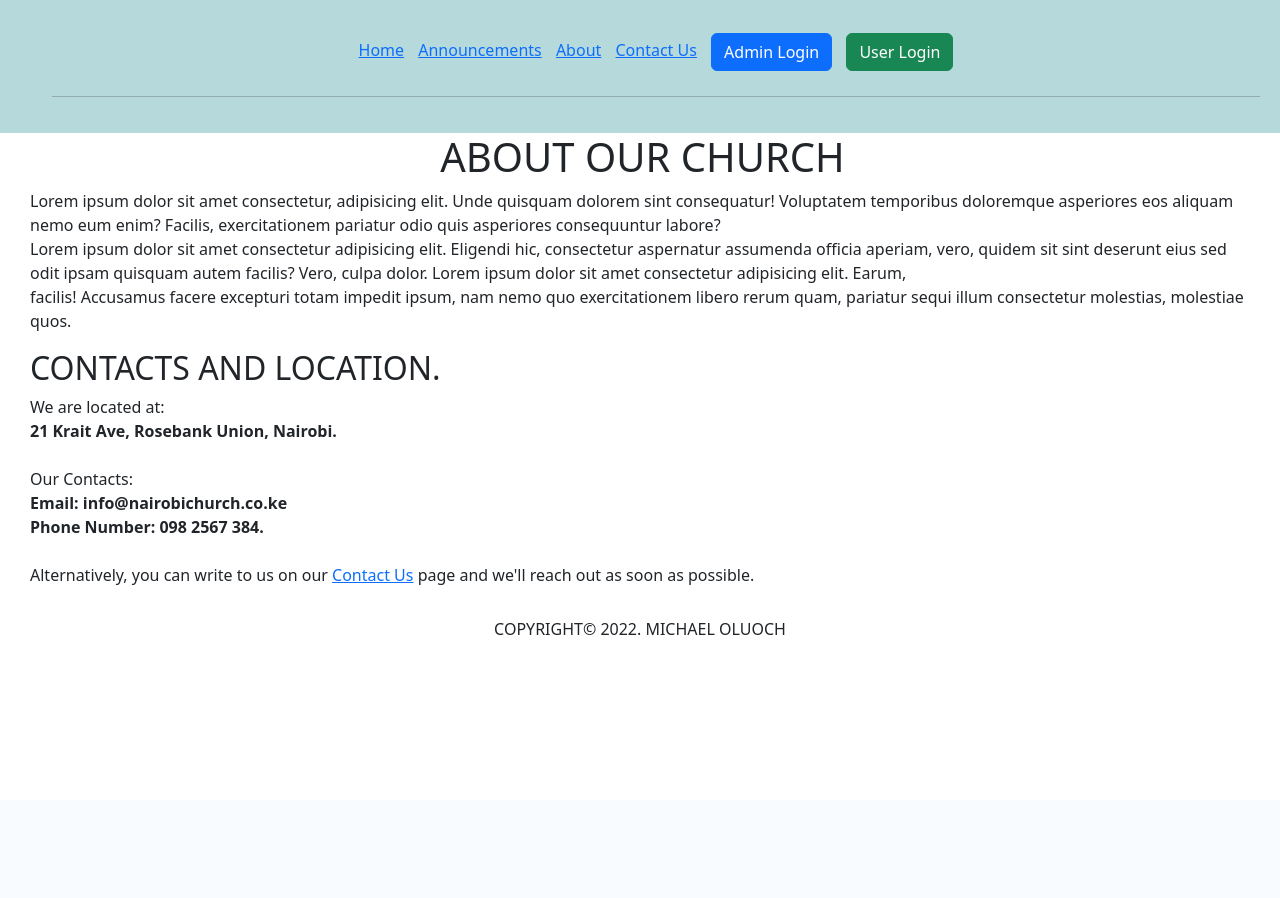
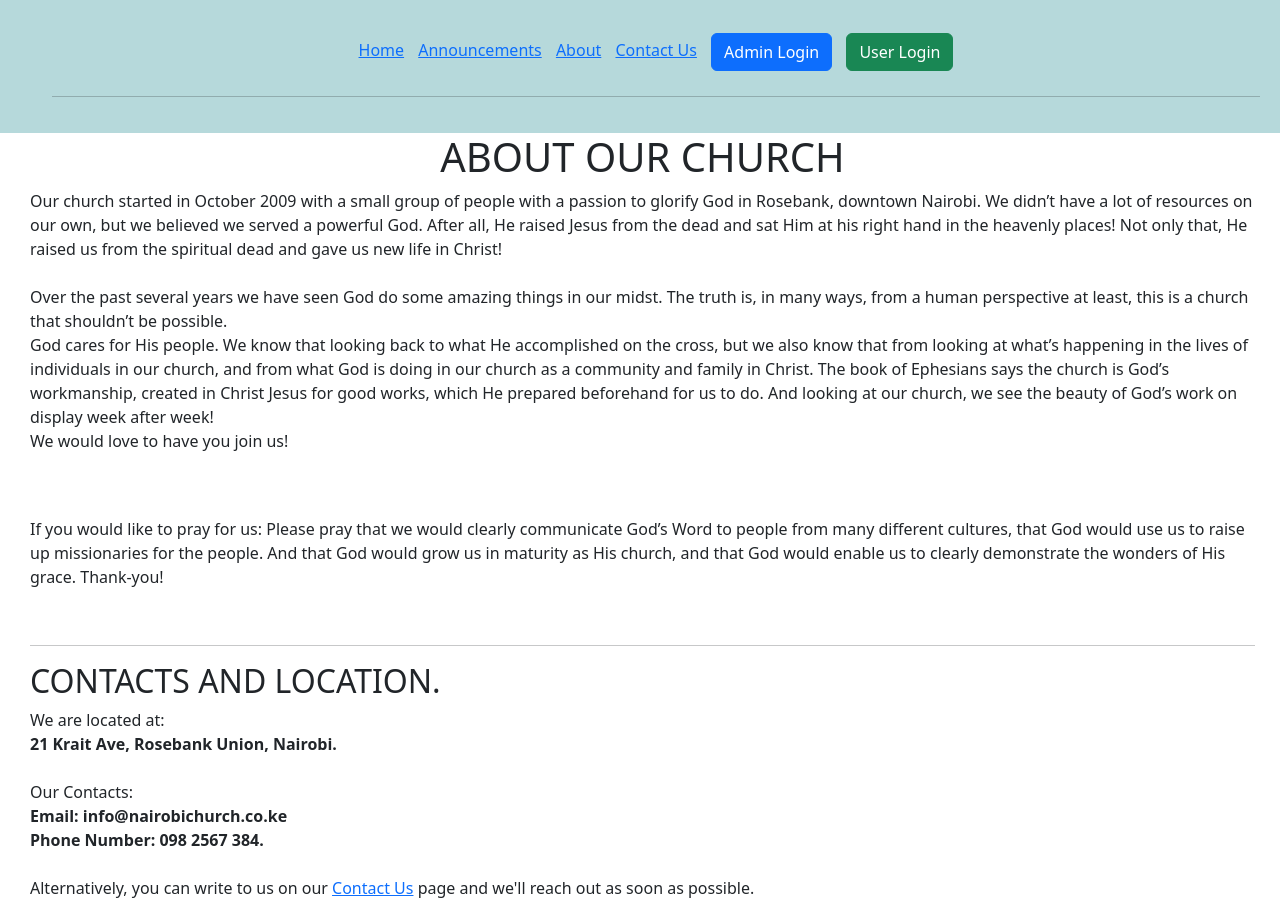
Before and after one commit to mike-mike-8000/NEW-church-management-project, a PHP site: page /about.php in a window 1280 px wide. Shown: the top 898 px of the page. Before the commit the page ends 635 px from the top, so only its background shows below. Run offline with PHP 8.4, Linux system fonts and the light colour scheme.

Commit message:
minor final changes

```diff
--- a/about.php
+++ b/about.php
@@ -28,16 +28,33 @@
 <body>
     <div class="content">
     <h1 style="text-align: center;">ABOUT OUR CHURCH</h1>
-    <p>Lorem ipsum dolor sit amet consectetur, adipisicing elit. Unde quisquam dolorem sint
-        consequatur! Voluptatem temporibus doloremque asperiores eos aliquam nemo eum enim?
-        Facilis, exercitationem pariatur odio quis asperiores consequuntur labore?<br>
-        Lorem ipsum dolor sit amet consectetur adipisicing elit. Eligendi hic, consectetur
-        aspernatur assumenda officia aperiam, vero, quidem sit sint
-        deserunt eius sed odit ipsam quisquam autem facilis? Vero, culpa dolor.
-        Lorem ipsum dolor sit amet consectetur adipisicing elit. Earum,<br>
-        facilis! Accusamus facere excepturi totam impedit ipsum, nam nemo quo exercitationem
-        libero rerum quam, pariatur sequi illum consectetur molestias, molestiae quos.
+    <p>Our church started in October 2009 with a small group of people with a passion to
+        glorify God in Rosebank, downtown Nairobi. We didn’t have a lot of resources on our own,
+        but we believed we served a powerful God. After all, He raised Jesus from the dead and sat Him
+        at his right hand in the heavenly places!
+        Not only that, He raised us from the spiritual dead and gave us new life in Christ!
+        <br><br>
+        Over the past several years we have seen God do some amazing things in our midst.
+        The truth is, in many ways, from a human perspective
+        at least, this is a church that shouldn’t be possible.
+        <br>
+        God cares for His people. We know that looking back to what He accomplished on the cross,
+        but we also know that from looking at what’s happening in the lives of individuals in our church,
+        and from what God is doing in our church as a community and family in Christ.
+        The book of Ephesians says the church is God’s workmanship, created in Christ Jesus for good works,
+        which He prepared beforehand for us to do. And looking at our church, we see the beauty of God’s work
+        on display week after week!<br>
+        We would love to have you join us!<br><br>
     </p>
+    <p>
+    <br>
+    If you would like to pray for us: Please pray that we would clearly communicate God’s Word to people
+    from many different cultures, that God would use us to raise up missionaries for the people. And that God
+    would grow us in maturity as His church, and that God would enable us to clearly demonstrate the
+    wonders of His grace. Thank-you!
+    </p>
+    <br>
+    <hr>
 
     <h2>CONTACTS AND LOCATION.</h2>
     <p1>We are located at:</p1><br>
--- a/signup.php
+++ b/signup.php
@@ -78,11 +78,7 @@
         <input type="password" placeholder="Enter Password" name="psw" required>
         </div>
         <br>
-        <!--<div>
-        <label for="psw-repeat"><b>Repeat Password: </b></label>
-        <input type="password" placeholder="Repeat Password" name="psw-repeat" >
-        </div>
-        <br>-->
+
 
 
         <div>
```
Also changed, not shown: index.php (+6 -5 lines).
